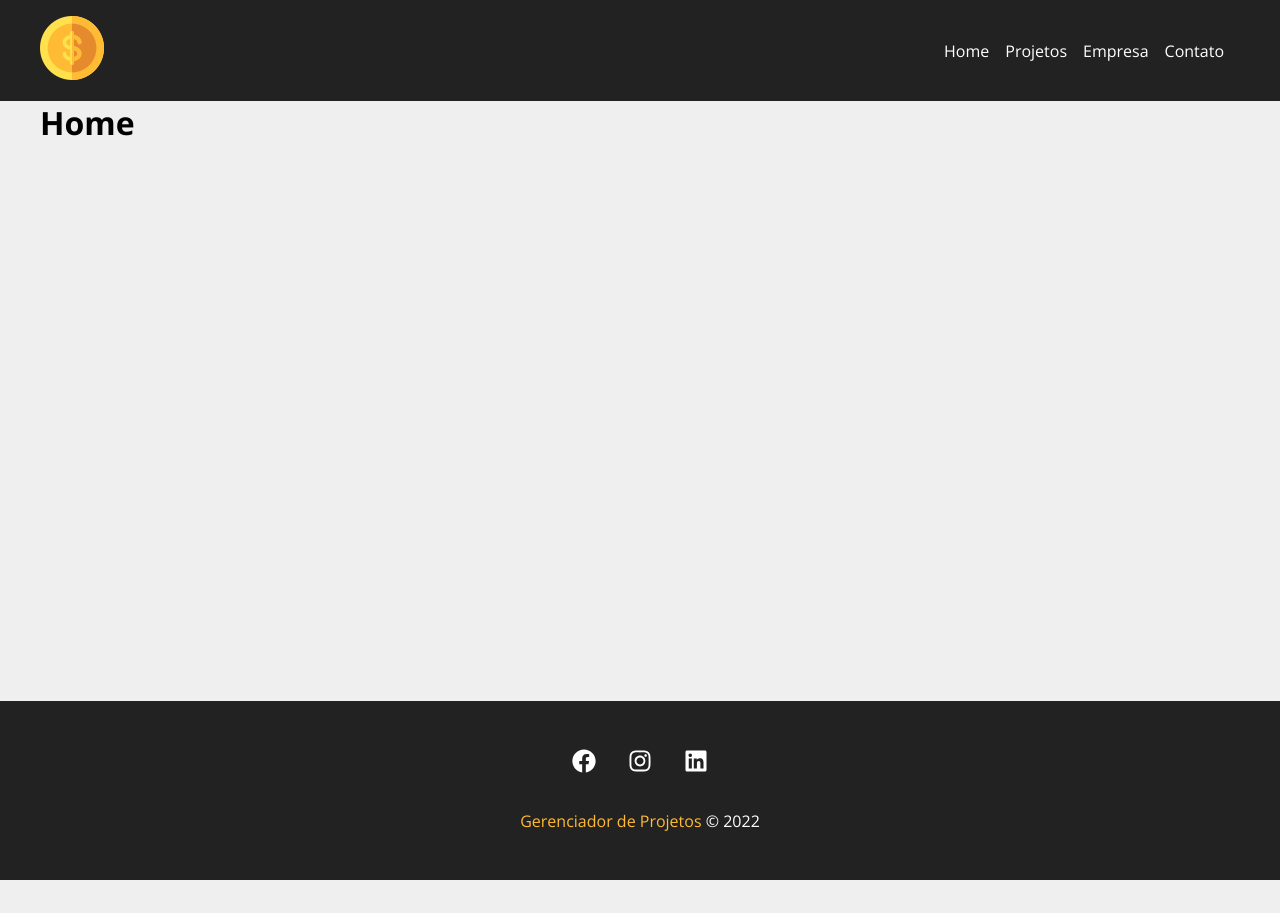
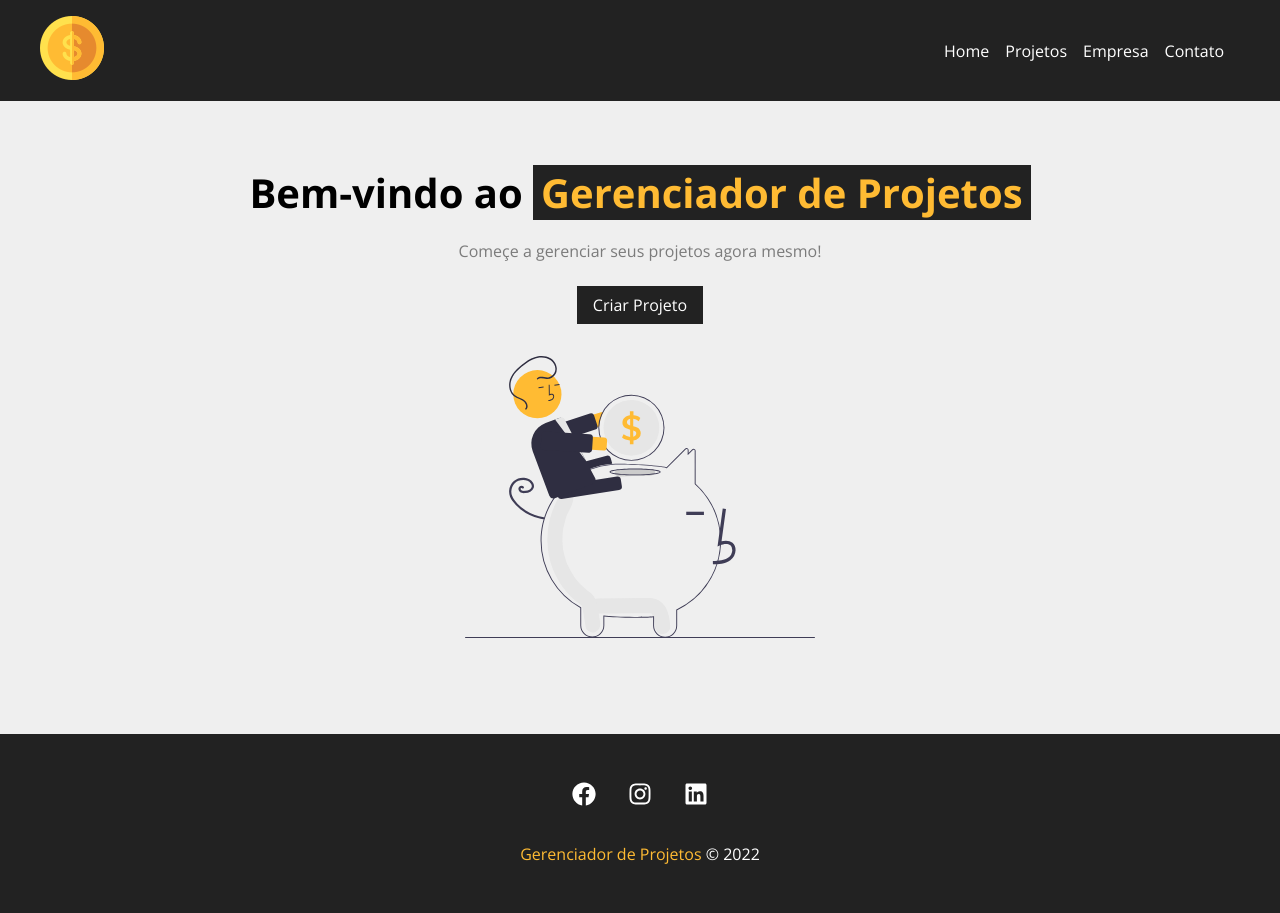
Before and after one commit to kaykiletieri/gerenciador-de-projetos, a React (Create React App) app: page / in a window 1280 px wide. Before the commit the page ends 880 px from the top, so only its background shows below. Built offline with nearby package versions, Linux system fonts and the light colour scheme.

Commit message:
Update Home

```diff
--- /dev/null
+++ b/src/components/layout/LinkButton.js
@@ -0,0 +1,12 @@
+import { Link } from 'react-router-dom'
+import styles from './LinkButton.module.css'
+
+function LinkButton ({to, text}) {
+    return(
+        <Link className={styles.btn} to={to}>
+            {text}
+        </Link>
+    )
+}
+
+export default LinkButton
--- /dev/null
+++ b/src/components/layout/LinkButton.module.css
@@ -0,0 +1,11 @@
+.btn {
+    background-color: #222;
+    color: #fff;
+    padding: 0.5em 1em;
+    text-decoration: none;
+    transition: 0.5s;
+  }
+
+  .btn:hover {
+    color: #ffbb33;
+  }
--- a/src/components/pages/Home.js
+++ b/src/components/pages/Home.js
@@ -1,5 +1,18 @@
+import styles from './Home.module.css'
+import savings from '../../img/savings.svg'
+import LinkButton from '../layout/LinkButton'
+
 function Home() {
-    return <h1>Home</h1>
+    return (
+        <section className={styles.home_container}>
+            <h1>Bem-vindo ao <span>Gerenciador de Projetos</span></h1>
+            <p>Começe a gerenciar seus projetos agora mesmo!</p>
+
+            <LinkButton to="/new-project" text="Criar Projeto" />
+
+            <img src={savings} alt="img-home"></img>
+        </section>
+    )
 }
 
 export default Home
--- /dev/null
+++ b/src/components/pages/Home.module.css
@@ -0,0 +1,29 @@
+.home_container {
+    width: 100%;
+    display: flex;
+    flex-direction: column;
+    align-items: center;
+    justify-content: center;
+    padding: 4em;
+  }
+
+  .home_container h1 {
+    font-size: 2.5em;
+    margin-bottom: 0.5em;
+  }
+
+  .home_container h1 span {
+    color: #ffbb33;
+    padding: 0 0.2em;
+    background-color: #222;
+  }
+
+  .home_container p {
+    margin-bottom: 1.5em;
+    color: #7b7b7b;
+  }
+
+  .home_container img {
+    width: 350px;
+    margin: 2em 0;
+  }
```
